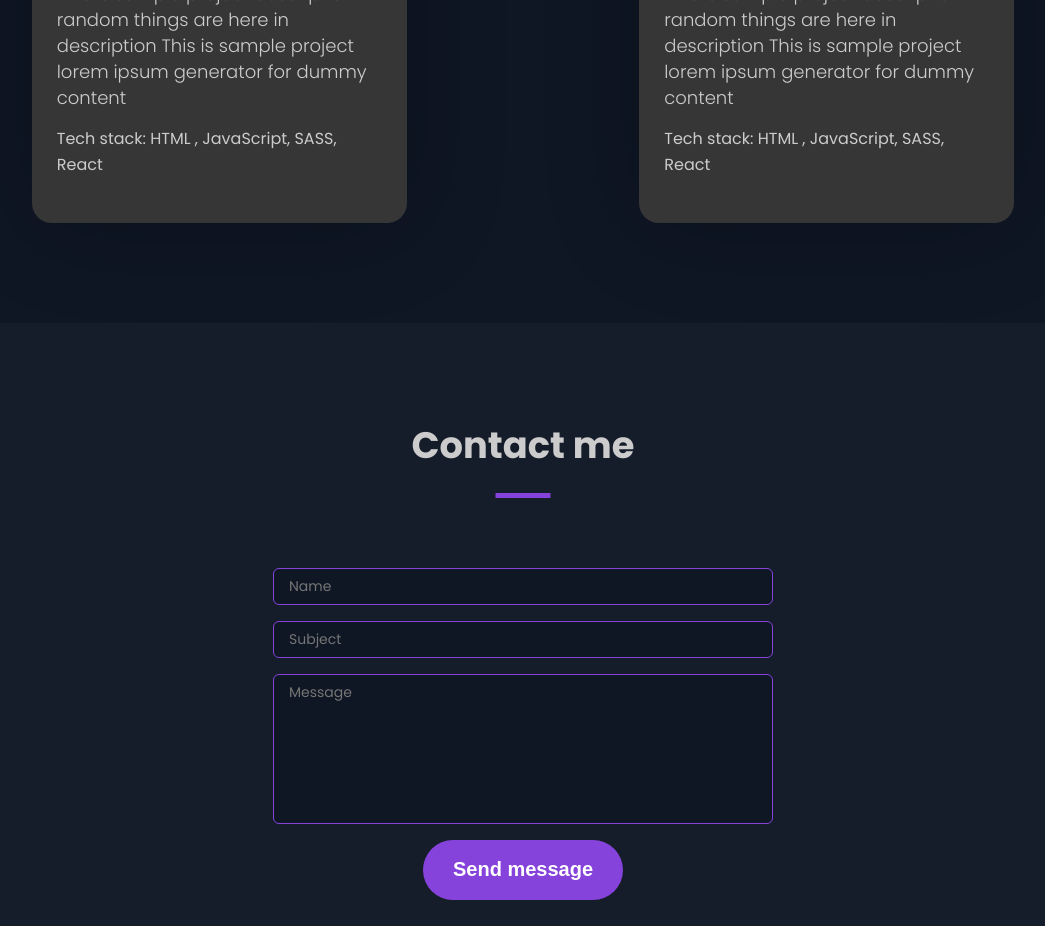
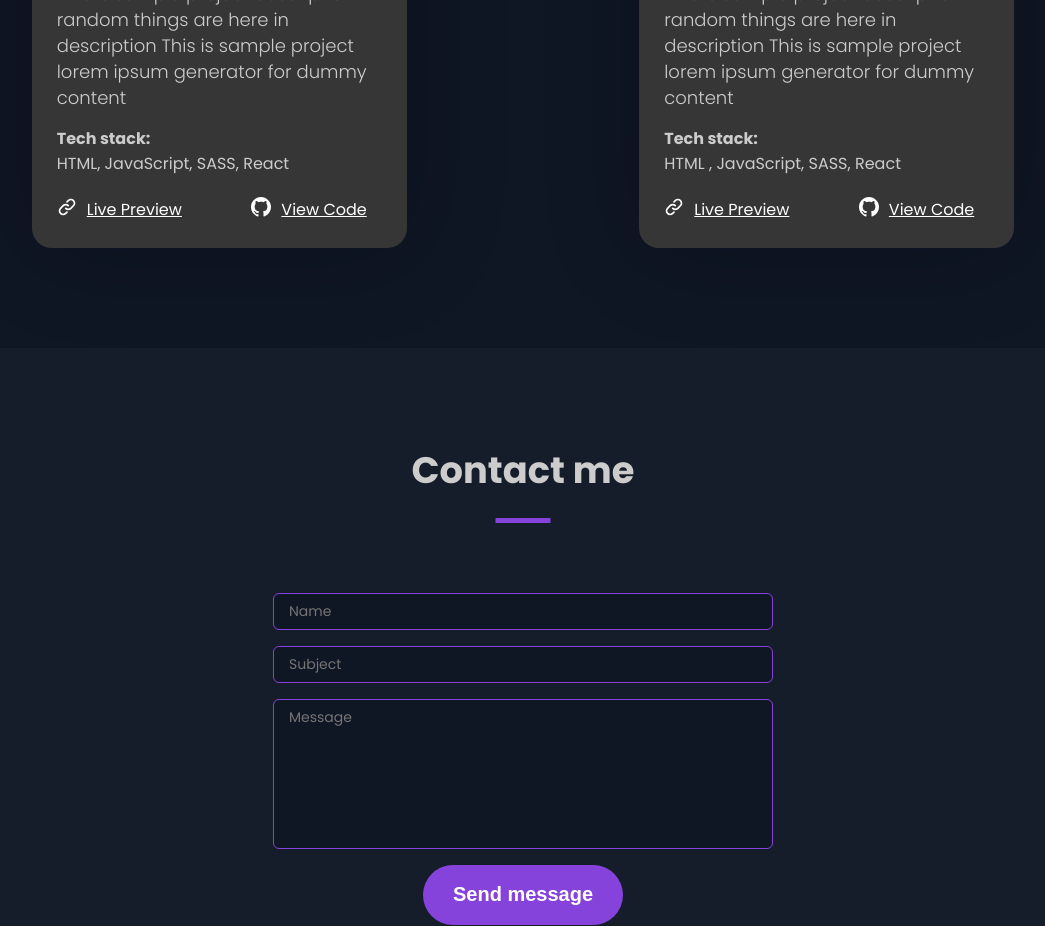
Before and after one commit to MaximChizhevskiy/my-portfolio, a React app: page / in a window 1280 px wide. Shown: the part 2180-3106 px from the top of the page, without its empty margins (117-1162 px from the left). Built offline with nearby package versions, Linux system fonts and the light colour scheme.

Commit message:
Projects refactor ver 2

```diff
--- a/src/components/icons/IconLink.tsx
+++ b/src/components/icons/IconLink.tsx
@@ -8,7 +8,7 @@ type IconLinkPropsType = {
     viewBox?: string
 }
 
-export const IconLink = (props: IconLinkPropsType) => {
+export const IconLink: React.FC<IconLinkPropsType> = (props: IconLinkPropsType) => {
     return (
         <svg
              fill="none" xmlns="http://www.w3.org/2000/svg" height={"20px"} width={"20px"} viewBox={"0 0 20 20"}>
--- a/src/layout/section/projects/Projects.tsx
+++ b/src/layout/section/projects/Projects.tsx
@@ -12,14 +12,14 @@ const workData = [
         text: "This is sample project description random things are here in" +
             " description This is sample project lorem ipsum generator for dummy content",
         src: socialImg,
-        stack: "Tech stack: HTML , JavaScript, SASS, React"
+        stack: "HTML, JavaScript, SASS, React"
     },
     {
         title: "Todolist",
         text: "This is sample project description random things are here in" +
             " description This is sample project lorem ipsum generator for dummy content",
         src: socialImg,
-        stack: "Tech stack: HTML , JavaScript, SASS, React"
+        stack: "HTML , JavaScript, SASS, React"
     }
 ]
 
--- a/src/layout/section/projects/Projects_Styles.ts
+++ b/src/layout/section/projects/Projects_Styles.ts
@@ -53,9 +53,7 @@ const ImageWrapper = styled.div`
   }
 `
 
-const Title = styled.h3`
-
-`
+const Title = styled.h3``
 
 const Description = styled.div`
   padding: 25px 25px;
@@ -80,6 +78,23 @@ const Stack = styled.p`
 `
 const PreviewLinks = styled.div``
 
+const PreviewLink = styled.div``
+
+const LinkText = styled.a`
+  font-family: Poppins, sans-serif;
+  margin-left: 10px;
+  margin-right: 15px;
+  font-size: 16px;
+  font-style: normal;
+  font-weight: 400;
+  line-height: 26px; /* 162.5% */
+  text-decoration-line: underline;
+
+  :hover {
+    color: ${theme.colors.accent};
+  }
+`
+
 export const S = {
     Projects,
     Project,
@@ -89,5 +104,7 @@ export const S = {
     Description,
     Text,
     Stack,
-    PreviewLinks
+    PreviewLinks,
+    PreviewLink,
+    LinkText
 }
--- a/src/layout/section/projects/project/Project.tsx
+++ b/src/layout/section/projects/project/Project.tsx
@@ -1,6 +1,7 @@
 import React from 'react';
 import {Button} from "../../../../components/Button";
 import {S} from '../Projects_Styles';
+import {PreviewLinks} from "./previewLinks/PreviewLinks";
 
 type WorkProjectType = {
     title: string
@@ -19,8 +20,9 @@ export const Project: React.FC<WorkProjectType> = (props: WorkProjectType) => {
             <S.Description>
                 <S.Title>{props.title}</S.Title>
                 <S.Text>{props.text}</S.Text>
+                <strong>Tech stack:</strong>
                 <S.Stack>{props.stack}</S.Stack>
-                <S.PreviewLinks/>
+                <PreviewLinks/>
             </S.Description>
         </S.Project>
     );
--- a/src/layout/section/projects/project/previewLinks/PreviewLinks.tsx
+++ b/src/layout/section/projects/project/previewLinks/PreviewLinks.tsx
@@ -1,15 +1,15 @@
 import React from 'react';
-import {PreviewLnk} from "./previewLink/PreviewLnk";
+import {PreviewLink} from "./previewLink/PreviewLink";
 import {FlexWrapper} from "../../../../../components/FlexWrapper";
-import { S } from '../../Projects_Styles';
+import {S} from '../../Projects_Styles';
 
 
-export const PreviewLinks = () => {
+export const PreviewLinks: React.FC = () => {
     return (
         <S.PreviewLinks>
             <FlexWrapper justify={"space-between"}>
-          <PreviewLnk iconId={"linkProjSvg"} linkText={"Live Preview"}/>
-          <PreviewLnk iconId={"gitHubProjSvg"} linkText={"View Code"}/>
+          <PreviewLink iconId={"linkProjSvg"} linkText={"Live Preview"}/>
+          <PreviewLink iconId={"gitHubProjSvg"} linkText={"View Code"}/>
             </FlexWrapper>
         </S.PreviewLinks>
     );
--- /dev/null
+++ b/src/layout/section/projects/project/previewLinks/previewLink/PreviewLink.tsx
@@ -0,0 +1,20 @@
+import React from 'react';
+import {IconLink} from "../../../../../../components/icons/IconLink";
+import {FlexWrapper} from "../../../../../../components/FlexWrapper";
+import {S} from '../../../Projects_Styles';
+
+type ViewLnkPropsType = {
+    iconId: string
+    linkText: string
+
+}
+
+export const PreviewLink: React.FC<ViewLnkPropsType> = (props: ViewLnkPropsType) => {
+    return (
+        <S.PreviewLink>
+            <FlexWrapper>
+            <IconLink IconId={props.iconId}/><S.LinkText href={"#"}>{props.linkText}</S.LinkText>
+            </FlexWrapper>
+        </S.PreviewLink>
+    );
+};
```
Also changed, not shown: src/layout/section/projects/project/previewLinks/previewLink/PreviewLnk.tsx (deleted, +0 -40 lines).
